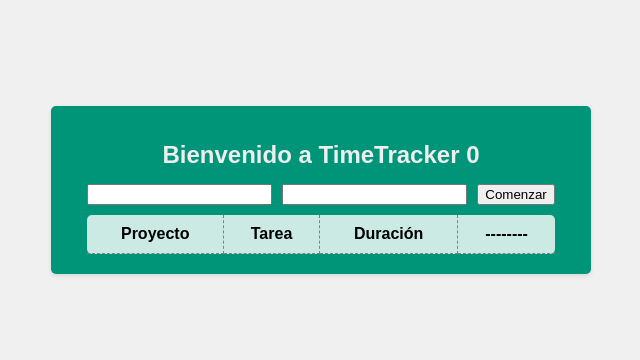
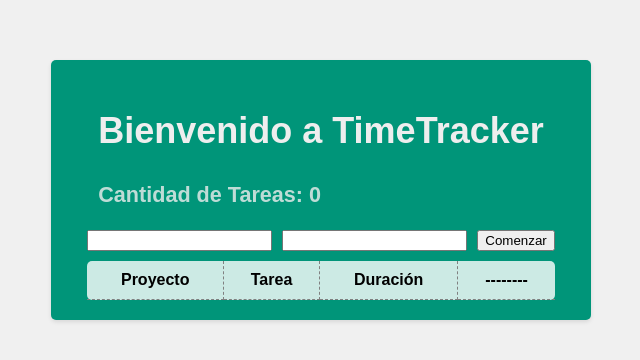
Before and after one commit to IIC3585-2024/svelte-group-02, a SvelteKit app: page / in a window 1280 px wide. Shown: the part 210-570 px from the top of the page, without its empty margins (319-959 px from the left). Built offline with nearby package versions, Linux system fonts and the light colour scheme.

Commit message:
Fix: little changes

```diff
--- a/src/components/Body.svelte
+++ b/src/components/Body.svelte
@@ -80,9 +80,6 @@
 
     <div class="form-group">
       <NewTask on:newTask={handleNewTask}/>
-      <!-- <input type="text" class="form-control" id="projectName" bind:value={projectNameInput}>
-      <input type="text" class="form-control" id="projectDescription" bind:value={projectDescriptionInput}>
-      <button class="btn btn-primary">Comenzar</button> -->
     </div>
     <div class="container-tasks">
       <table>
--- a/src/components/Header.svelte
+++ b/src/components/Header.svelte
@@ -13,14 +13,22 @@
     display: flex;
     justify-content: space-between;
     align-items: center;
-    padding: 15px 20px;
+    flex-direction: column;
     color: #eeeeee;
     font-weight: bold;
     font-size: 1.5em;
     }
+    h3{
+      font-size: 0.9em;
+      opacity: 0.8;
+    }
 </style>
 
 <div class="header">
-  <div>Bienvenido a TimeTracker {tasksCount}</div>
+  <div>
+    <h2>Bienvenido a TimeTracker </h2>
+    <h3> Cantidad de Tareas: {tasksCount} </h3>
+  </div>
+
   <!-- <span> {completedItemCount}/{itemCount} </span> -->
 </div>
--- a/src/components/NewTask.svelte
+++ b/src/components/NewTask.svelte
@@ -8,6 +8,7 @@
     const dispatch = createEventDispatcher();
 
     function handleNewTask(e){
+
         dispatch('newTask', {project, name, duration});
     }
 </script>
```
